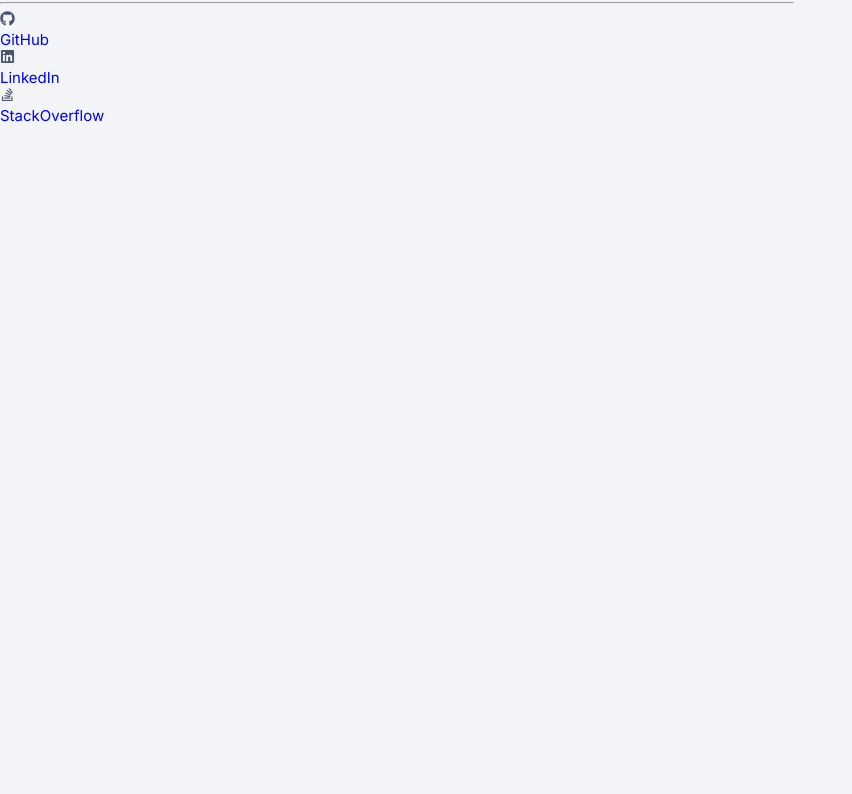
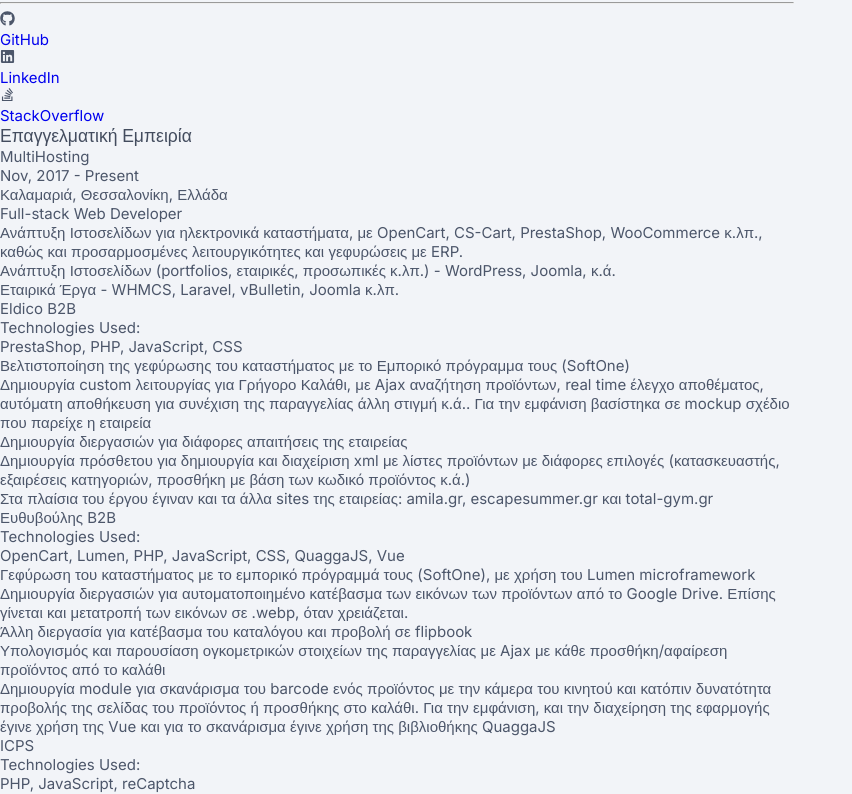
Before and after one commit to ApoGouv/resume, a React (Vite) app: page /#/ in a window 1280 px wide. Shown: the part 417-1211 px from the top of the page, without its empty margins (0-852 px from the left). Before the commit the page ends 1171 px from the top, so only its background shows below. Built offline with nearby package versions, Linux system fonts and the light colour scheme.

Commit message:
Added react-helmet-async and WorkExperience

```diff
--- a/package.json
+++ b/package.json
@@ -14,6 +14,7 @@
     "react": "^18.2.0",
     "react-dom": "^18.2.0",
     "react-helmet": "^6.1.0",
+    "react-helmet-async": "^2.0.4",
     "react-icons": "^5.0.1",
     "react-router-dom": "^6.21.1",
     "web-vitals": "^3.5.1"
--- a/src/Components/Seo/SEO.tsx
+++ b/src/Components/Seo/SEO.tsx
@@ -1,5 +1,5 @@
 // eslint-disable-next-line import/no-extraneous-dependencies
-import { Helmet } from 'react-helmet';
+import { Helmet } from 'react-helmet-async';
 
 type Seo = {
   name: string;
--- /dev/null
+++ b/src/Components/WorkExperience/WorkExperience.tsx
@@ -0,0 +1,130 @@
+import { useState } from 'react';
+import { getDateFormat } from '../../Utils/dates';
+import './WorkExperience.css';
+
+type DurationType = {
+  from: string;
+  to: string;
+};
+
+type ProjectType = {
+  name: string;
+  technologies: string[];
+  responsibilities: string[];
+  showResponsibilities: boolean;
+};
+
+type WorkType = {
+  role: string;
+  projects?: ProjectType[];
+  description?: string[];
+  showDescription?: boolean;
+};
+
+type ExperienceType = {
+  company: string;
+  duration: DurationType;
+  location: string;
+  work: WorkType[];
+};
+
+type WorkExperienceProps = {
+  data: ExperienceType[];
+};
+
+function WorkExperience({ data }: WorkExperienceProps) {
+  const [workExpState] = useState<ExperienceType[]>(data);
+
+  return (
+    <section className="workExp-section" id="workExperience">
+      <div className="workExp__container">
+        <h3 className="workExp__heading">Επαγγελματική Εμπειρία</h3>
+
+        {workExpState.map((exp, index) => {
+          const keyExpId: string = `exp-${index}`;
+          return (
+            <div className="experience" key={keyExpId}>
+              <p className="company-name">{exp.company}</p>
+              <div className="exp-info">
+                <p className="exp-duration">
+                  {getDateFormat(exp.duration.from, 'MMM, YYYY')}
+                  {' - '}
+                  {exp.duration.to === 'present'
+                    ? 'Present'
+                    : getDateFormat(exp.duration.to, 'MMM, YYYY')}
+                </p>
+                <p>{exp.location}</p>
+              </div>
+
+              {exp.work.map((work, workIndex) => {
+                const keyExpWorkId: string = `exp-${index}-work-${workIndex}`;
+                return (
+                  <div className="work-wrapper" key={keyExpWorkId}>
+                    <div className="work-info">
+                      <p className="work-role">{work.role}</p>
+                    </div>
+                    {work.showDescription && work.description && (
+                      <ul className="work-desc">
+                        {work.description.map((desc, descIndex) => {
+                          const keyWorkDescId: string = `desc-${index}-${workIndex}-${descIndex}}`;
+                          return (
+                            <li className="desc" key={keyWorkDescId}>
+                              {desc}
+                            </li>
+                          );
+                        })}
+                      </ul>
+                    )}
+                    {work.projects && (
+                      <div className="projects">
+                        <ul className="project-list">
+                          {work.projects.map((project, projectIndex) => {
+                            const keyWorkProjectId: string = `project-${project.name}-${projectIndex}`;
+                            return (
+                              <li className="project" key={keyWorkProjectId}>
+                                <div className="project-name">
+                                  {project.name}
+                                </div>
+                                <div className="project-technologies">
+                                  <div className="project-technologies-label">
+                                    Technologies Used:{' '}
+                                  </div>
+                                  <div className="project-technologies-values">
+                                    {project.technologies.join(', ')}
+                                  </div>
+                                </div>
+                                {project.showResponsibilities && (
+                                  <ul className="responsibilties">
+                                    {project.responsibilities.map(
+                                      (resp, respIndex) => {
+                                        const keyWorkProjectResponsibilityId: string = `project-${project.name}-${projectIndex}-${respIndex}`;
+                                        return (
+                                          <li
+                                            className="project-responsibility"
+                                            key={keyWorkProjectResponsibilityId}
+                                          >
+                                            {resp}
+                                          </li>
+                                        );
+                                      }
+                                    )}
+                                  </ul>
+                                )}
+                              </li>
+                            );
+                          })}
+                        </ul>
+                      </div>
+                    )}
+                  </div>
+                );
+              })}
+            </div>
+          );
+        })}
+      </div>
+    </section>
+  );
+}
+
+export default WorkExperience;
--- a/src/Data/Data.json
+++ b/src/Data/Data.json
@@ -68,12 +68,12 @@
       "showImage": true
     }
   },
-  "experience": [
+  "workExperience": [
     {
       "company": "MultiHosting",
       "duration": {
         "from": "2017, Nov",
-        "to": "Now"
+        "to": "present"
       },
       "location": "Καλαμαριά, Θεσσαλονίκη, Ελλάδα",
       "work": [
@@ -83,6 +83,7 @@
             {
               "name": "Eldico B2B",
               "technologies": ["PrestaShop", "PHP", "JavaScript", "CSS"],
+              "showResponsibilities": true,
               "responsibilities": [
                 "Βελτιστοποίηση της γεφύρωσης του καταστήματος με το Εμπορικό πρόγραμμα τους (SoftOne)",
                 "Δημιουργία custom λειτουργίας για Γρήγορο Καλάθι, με Ajax αναζήτηση προϊόντων, real time έλεγχο αποθέματος, αυτόματη αποθήκευση για συνέχιση της παραγγελίας άλλη στιγμή κ.ά.. Για την εμφάνιση βασίστηκα σε mockup σχέδιο που παρείχε η εταιρεία",
@@ -102,6 +103,7 @@
                 "QuaggaJS",
                 "Vue"
               ],
+              "showResponsibilities": true,
               "responsibilities": [
                 "Γεφύρωση του καταστήματος με το εμπορικό πρόγραμμά τους (SoftOne), με χρήση του Lumen microframework",
                 "Δημιουργία διεργασιών για αυτοματοποιημένο κατέβασμα των εικόνων των προϊόντων από το Google Drive. Επίσης γίνεται και μετατροπή των εικόνων σε .webp, όταν χρειάζεται.",
@@ -113,6 +115,7 @@
             {
               "name": "ICPS",
               "technologies": ["PHP", "JavaScript", "reCaptcha"],
+              "showResponsibilities": true,
               "responsibilities": [
                 "Custom website, refactored από PHP 5.6 ώστε να παίζει με PHP 7.4",
                 "Αντικατάσταση ξεπερασμένης λύσης για Captcha με εικόνες, με το Google reCaptcha",
@@ -130,6 +133,7 @@
                 "Drupal",
                 "Lumen"
               ],
+              "showResponsibilities": true,
               "responsibilities": [
                 "Κατασκευή λύσης για διάβασμα/εισαγωγή δεδομένων προϊόντων από αρχεία προμηθευτών. Εισαγωγή προϊόντων σε CS-Cart και συγκομιδή λεπτομερών δεδομένων (sku, εικόνες, περιγραφή, χαρακτηριστικά) μέσω κλήσης στο API της Icecat. Δημιουργία διεργασίας για επιλογή του φθηνότερου προμηθευτή, και με απόθεμα, για προϊόντα που τα είχαν πολλοί προμηθευτές.",
                 "Κατασκευή ιστοσελίδων και e-shop με έτοιμα templates και κατόπιν προσαρμογή αυτών ανάλογα τις απαιτήσεις του πελάτη",
@@ -147,6 +151,7 @@
                 "Laravel",
                 "vBulletin"
               ],
+              "showResponsibilities": true,
               "responsibilities": [
                 "Δημιουργία πρόσθετου για την παρουσίαση, αναζήτηση και εισαγωγή βιβλίων από την Βιβλιονετ, στο βιβλιοπωλείο της εταιρείας (OpenCart)",
                 "Κατασκευή πρόσθετων για WHMCS, π.χ. Φόρμα αξιολόγησης για τα διάφορα τμήματα της εταιρείας. Διαχείριση GDPR Agreement μεταξύ της εταιρείας και reseller πελατών.",
@@ -185,7 +190,7 @@
       "company": "Freelance",
       "duration": {
         "from": "2015, Dec",
-        "to": "Now"
+        "to": "present"
       },
       "location": "Θεσσαλονίκη, Ελλάδα",
       "work": [
@@ -303,7 +308,7 @@
         "name": "JavaScript, React, Node.js, PHP, κ.α.",
         "valid": {
           "from": "2017, Aug",
-          "to": "Now",
+          "to": "present",
           "showCurrent": true
         },
         "link": "https://www.udemy.com/user/apogouv/",
@@ -347,7 +352,7 @@
         "name": "Video Subtitling and Subtitling Software",
         "valid": {
           "from": "2015, Jan",
-          "to": "Now"
+          "to": "present"
         },
         "link": null,
         "containsSub": false,
--- a/src/Pages/Home.tsx
+++ /dev/null
@@ -1,5 +0,0 @@
-function Home() {
-  return <h1>Hello World</h1>;
-}
-
-export default Home;
--- a/src/Pages/Resume/Resume.css
+++ b/src/Pages/Resume/Resume.css
@@ -1,4 +1,4 @@
-.size-A4 {
+.resume-A4 {
     width: 210mm;
     height: 297mm;
 }
--- a/src/Pages/Resume/Resume.tsx
+++ b/src/Pages/Resume/Resume.tsx
@@ -1,13 +1,13 @@
 import { useState } from 'react';
-
 import SEO from '../../Components/Seo/SEO';
 import Profile from '../../Components/Profile/Profile';
+import WorkExperience from '../../Components/WorkExperience/WorkExperience';
 import userData from '../../Data/Data.json';
 import './Resume.css';
 
 function Resume() {
   const [state] = useState(userData);
-  const { profile } = state;
+  const { profile, workExperience } = state;
 
   return (
     <>
@@ -17,9 +17,12 @@
         description={profile.bio}
       />
       <main className="resume-container" id="resume-container">
-        <div className="resume size-A4" id="resume">
-          <div className="profile">
+        <div className="resume resume-A4" id="resume">
+          <div className="resume__left">
             <Profile data={profile} />
+          </div>
+          <div className="resume__right">
+            <WorkExperience data={workExperience} />
           </div>
         </div>
       </main>
--- a/src/index.tsx
+++ b/src/index.tsx
@@ -1,5 +1,7 @@
+/* eslint-disable import/no-extraneous-dependencies */
 import React from 'react';
 import ReactDOM from 'react-dom/client';
+import { HelmetProvider } from 'react-helmet-async';
 import Resume from './Pages/Resume/Resume';
 import './index.css';
 import reportWebVitals from './reportWebVitals';
@@ -9,7 +11,9 @@
 );
 root.render(
   <React.StrictMode>
-    <Resume />
+    <HelmetProvider>
+      <Resume />
+    </HelmetProvider>
   </React.StrictMode>
 );
 
```
Also changed, not shown: src/Pages/NotFound.tsx (deleted, +0 -12 lines), src/Components/WorkExperience/WorkExperience.css (added), src/Components/WorkExperience/Workexperience.css (deleted), src/Components/WorkExperience/Workexperience.tsx (deleted), 1 other file (tests, documents, lock files or other folders).
